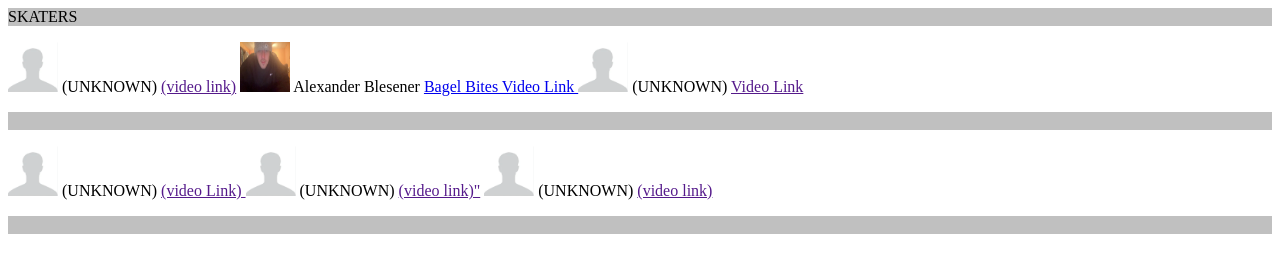
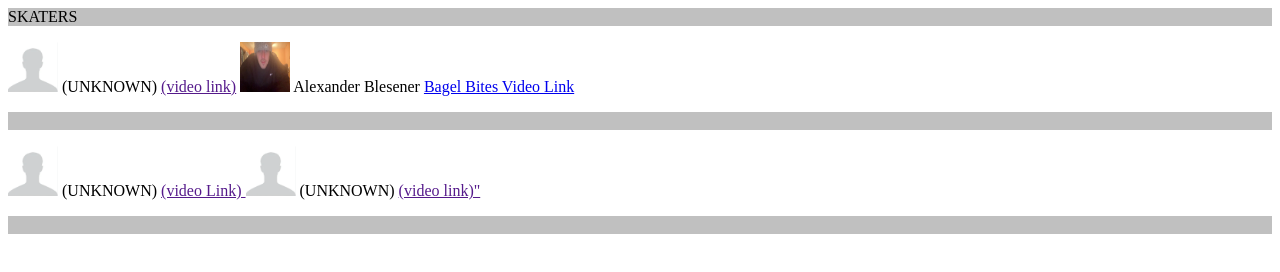
Before and after one commit to bleseneralexander/GitSkate, a plain HTML site: page Skaters.html in a window 1280 px wide. Drawn offline with Linux system fonts and the light colour scheme.

Commit message:
Update Skaters.html

```diff
--- a/Skaters.html
+++ b/Skaters.html
@@ -24,10 +24,6 @@
 		<a href="https://www.youtube.com/watch?v=DHc4bPBhTws">Bagel Bites Video Link
 		</a>
 
-<img src="Unknown.png" width="50" height="50">
-	(UNKNOWN)
-		<a href="">Video Link</a>
-
 					<div class="B">
 					<p><br></p>
 					</div>
@@ -41,9 +37,6 @@
 	(UNKNOWN)
 			<a href="">(video link)"</a>
 
-<img src="UNKNOWN.png" width="50" height="50">
-	(UNKNOWN)
-			<a href="">(video link)</a>
 
 					<div class="B">
 					<p><br></p>
```
